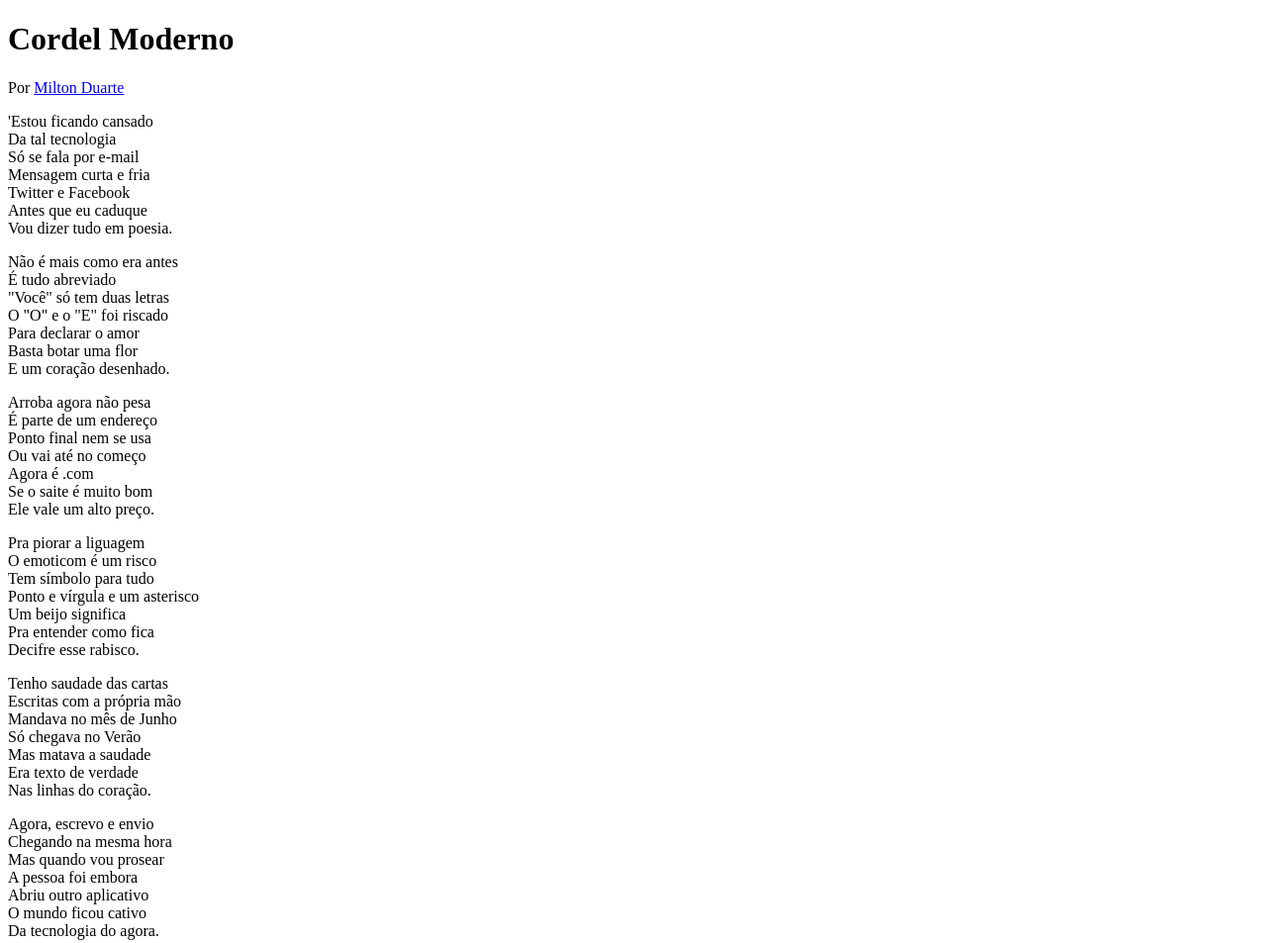
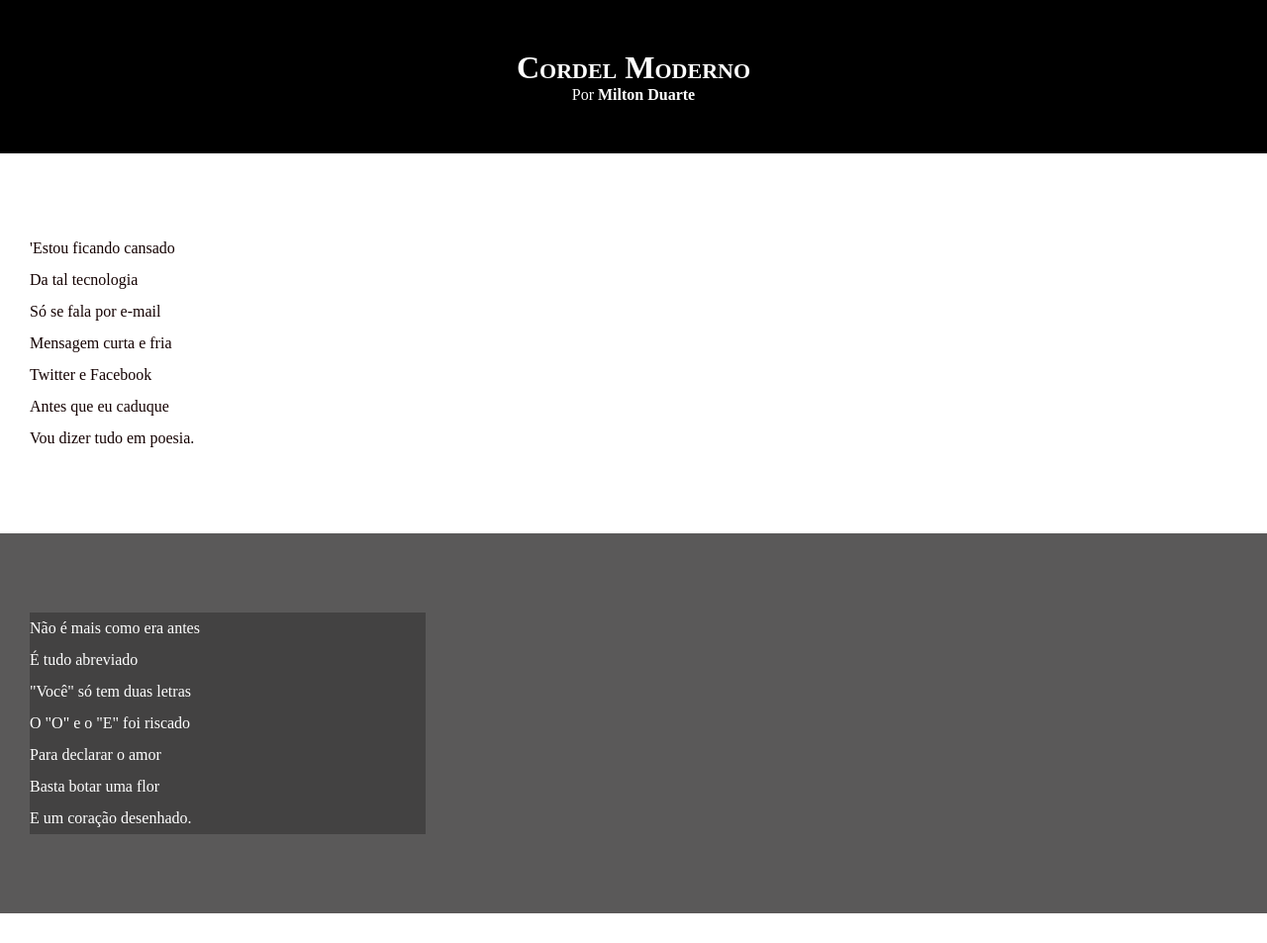
Before and after one commit to joaolimareis/html-css, a plain HTML site: page desafios/desa012/index.html in a window 1280 px wide. Shown: the top 953 px of the page at 99% size. Drawn offline with Linux system fonts and the light colour scheme.

Commit message:
começando estilos

```diff
--- a/desafios/desa012/estilo/style.css
+++ b/desafios/desa012/estilo/style.css
@@ -1 +1,68 @@
 @charset "UTF -8";
+
+*{
+    margin: 0px;
+    padding: 0px;
+}
+
+html, body{
+    min-width: 100vh;
+    background-color: darkgray;
+
+}
+
+header{
+    background-color: black;
+    color: white;
+    text-align: center;
+}
+header > h1 {
+    padding-top: 50px;
+    font-variant: small-caps;
+}
+
+header > p{
+    padding-bottom: 50px;
+}
+
+ header a, footer a{
+    color: white;
+    text-decoration: none;
+    font-weight: bolder;
+}
+
+ header a:hover footer a :hover{
+    text-decoration: underline;
+    ;
+}
+section{
+    padding-top: 10vh;
+    padding-bottom: 10vh;
+    line-height: 2em;
+    padding-left: 30px;
+}
+
+section.normal{
+    background-color: white;
+    color:rgb(20, 2, 2);
+}
+
+section.imagem{
+    background-color:rgb(90, 89, 89) ;
+    color: white;
+
+}
+
+section.imagem > p{
+    background-color: rgba(2, 2, 2, 0.253);
+    width: 400px;
+}
+
+footer {
+    background-color: black;
+    color: white;
+    text-align: center;
+    padding: 10px;
+
+
+}
--- a/desafios/desa012/index.html
+++ b/desafios/desa012/index.html
@@ -8,11 +8,12 @@
 </head>
 <body>
     <header>
-    <h1>Cordel Moderno</h1>
-    Por <a href="https://www.recantodasletras.com.br/poesias/3186743" target="_blank">Milton Duarte</a>
+        <h1>Cordel Moderno</h1>
+
+        <p>Por <a href="https://www.recantodasletras.com.br/poesias/3186743" target="_blank">Milton Duarte</a></p>
 
     </header>
-<section>
+<section class="normal">
 
         <p>
             'Estou ficando cansado <br>
@@ -27,7 +28,7 @@
 
 
 
-    <section>
+    <section class="imagem">
         <p>
             Não é mais como era antes <br>
             É tudo abreviado <br>
@@ -41,7 +42,7 @@
 
 
 
-    <section>
+    <section class="normal">
         <p>
 
             Arroba agora não pesa <br>
@@ -65,7 +66,7 @@
     </section>
 
 
-    <section>
+    <section class="imagem">
         <p>
             Tenho saudade das cartas <br>
             Escritas com a própria mão <br>
@@ -78,7 +79,7 @@
         </p>
 
 
-    <section>
+    <section class="normal">
         <p>
             Agora, escrevo e envio <br>
             Chegando na mesma hora <br>
@@ -102,4 +103,4 @@
         <p>Site criado por <a href="hptts://joaolimareis.github.io" target="_blank">João Victor</a> para o <a href="www.youtube.com" target="_blank">Curso em Vídeo</a></p>
     </footer>
 </body>
-</html>'
+</html>
```
